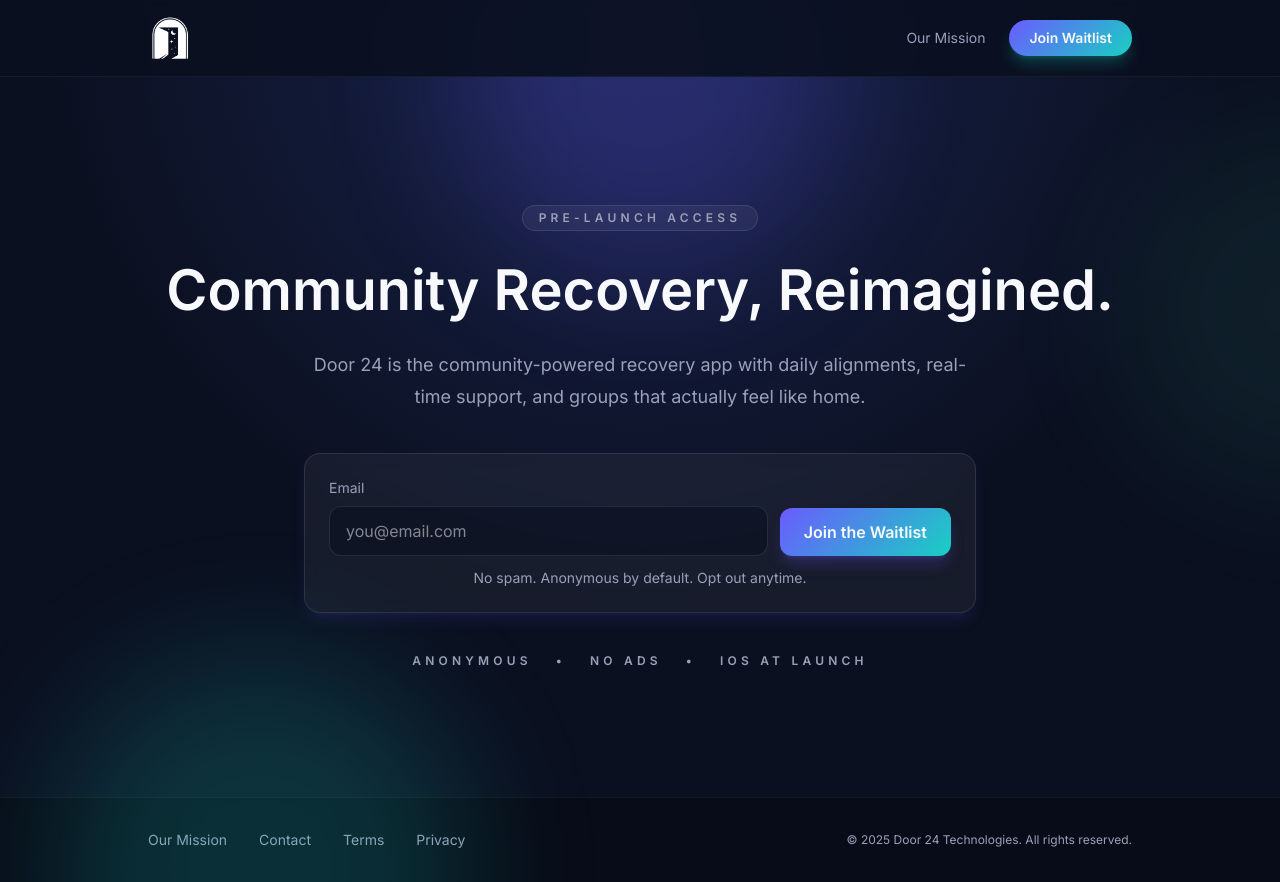
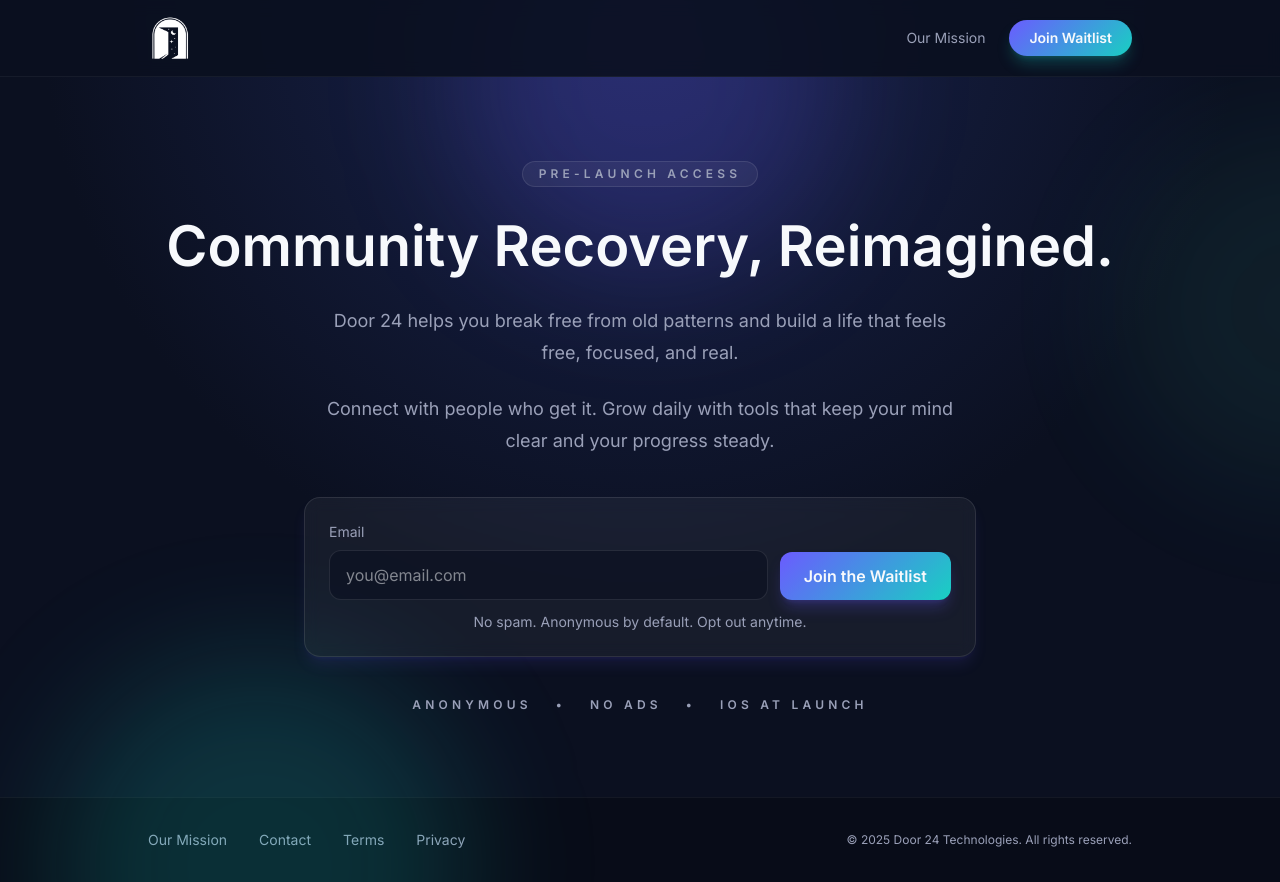
Before and after one commit to Door24Tech/door24-web, a Next.js app: page / in a window 1280 px wide. Built offline with nearby package versions, Linux system fonts and the light colour scheme.

Commit message:
Update hero subheader with new messaging focused on freedom and growth

```diff
--- a/src/app/page.tsx
+++ b/src/app/page.tsx
@@ -109,9 +109,10 @@
               Community Recovery, Reimagined.
             </h1>
             <p className="mx-auto max-w-2xl px-2 text-base leading-7 text-[var(--door24-muted)] sm:text-lg sm:leading-8">
-              Door 24 is the community-powered recovery app with daily
-              alignments, real-time support, and groups that actually feel like
-              home.
+              Door 24 helps you break free from old patterns and build a life that feels free, focused, and real.
+            </p>
+            <p className="mx-auto max-w-2xl px-2 text-base leading-7 text-[var(--door24-muted)] sm:text-lg sm:leading-8">
+              Connect with people who get it. Grow daily with tools that keep your mind clear and your progress steady.
             </p>
           </div>
 
```
